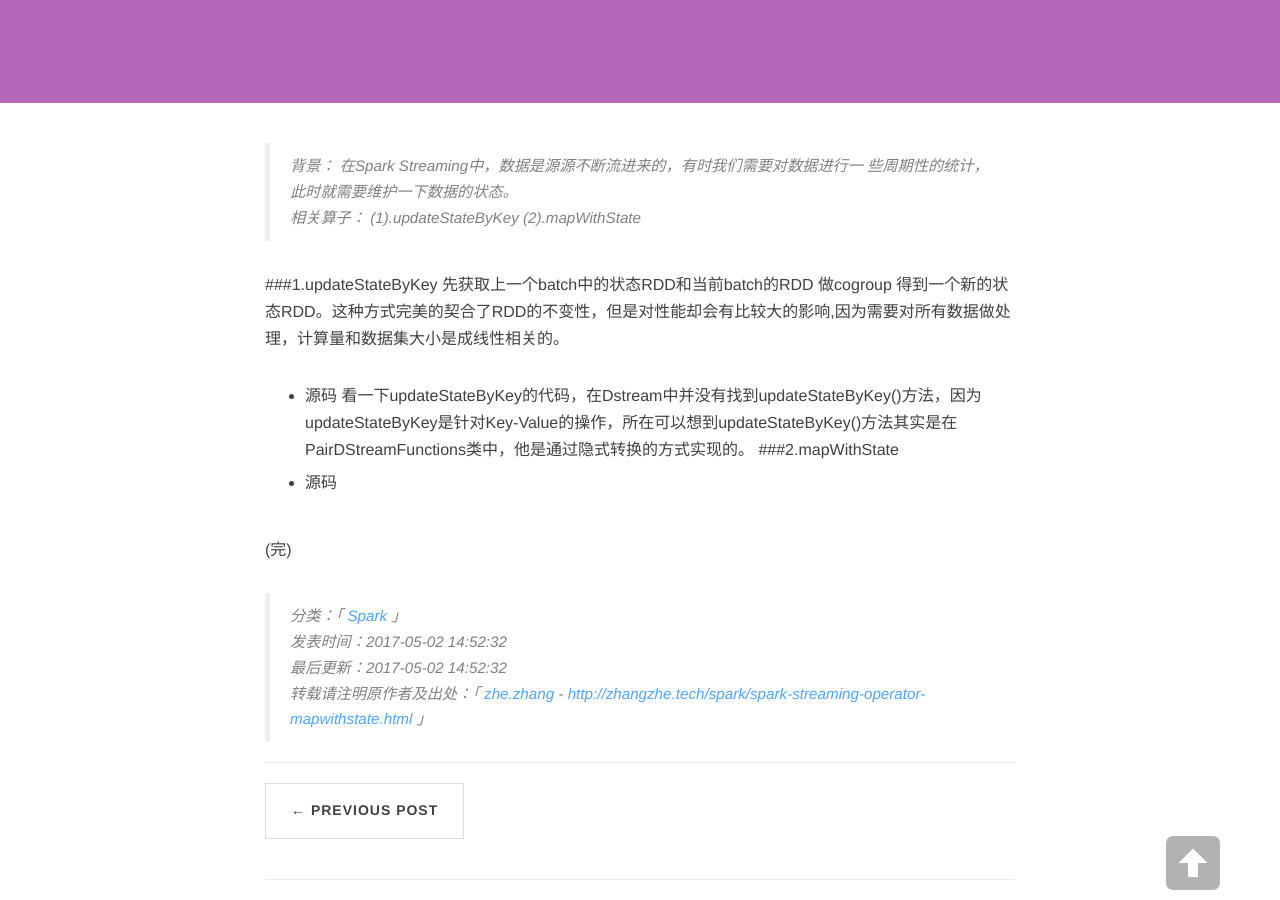
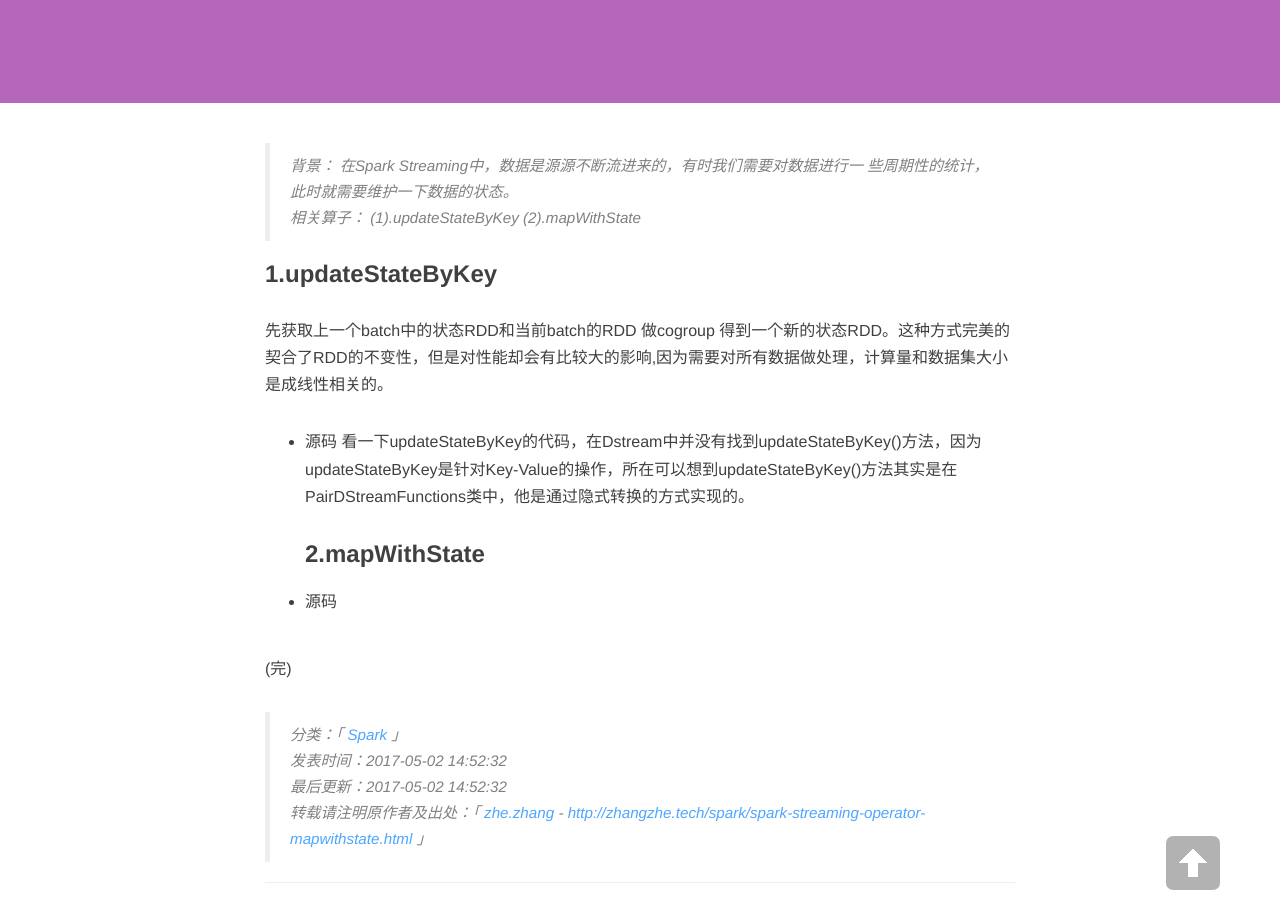
Before and after one commit to Zhangzhe09/zhangzhe09.github.io, a Jekyll site: the page built from _posts/2017-05-02-spark-streaming-operator-mapwithstate.md, in a window 1280 px wide and 900 px high, scrolled down 443 px. Built offline with Jekyll 4.4.1, drawn with Linux system fonts in a browser that asks for light colours; nearby versions of some CDN libraries; comment, search, counter and statistics services are not loaded.

```diff
--- a/_posts/2017-05-02-spark-streaming-operator-mapwithstate.md
+++ b/_posts/2017-05-02-spark-streaming-operator-mapwithstate.md
@@ -13,11 +13,11 @@ last_time: "2017-05-02 14:52:32"
 > (1).updateStateByKey
 > (2).mapWithState
 
-###1.updateStateByKey
+### 1.updateStateByKey      <br />
 先获取上一个batch中的状态RDD和当前batch的RDD 做cogroup 得到一个新的状态RDD。这种方式完美的契合了RDD的不变性，但是对性能却会有比较大的影响,因为需要对所有数据做处理，计算量和数据集大小是成线性相关的。
 
 * 源码
-看一下updateStateByKey的代码，在Dstream中并没有找到updateStateByKey()方法，因为updateStateByKey是针对Key-Value的操作，所在可以想到updateStateByKey()方法其实是在PairDStreamFunctions类中，他是通过隐式转换的方式实现的。
-###2.mapWithState
+看一下updateStateByKey的代码，在Dstream中并没有找到updateStateByKey()方法，因为updateStateByKey是针对Key-Value的操作，所在可以想到updateStateByKey()方法其实是在PairDStreamFunctions类中，他是通过隐式转换的方式实现的。      <br />
+### 2.mapWithState
 
 * 源码
```
